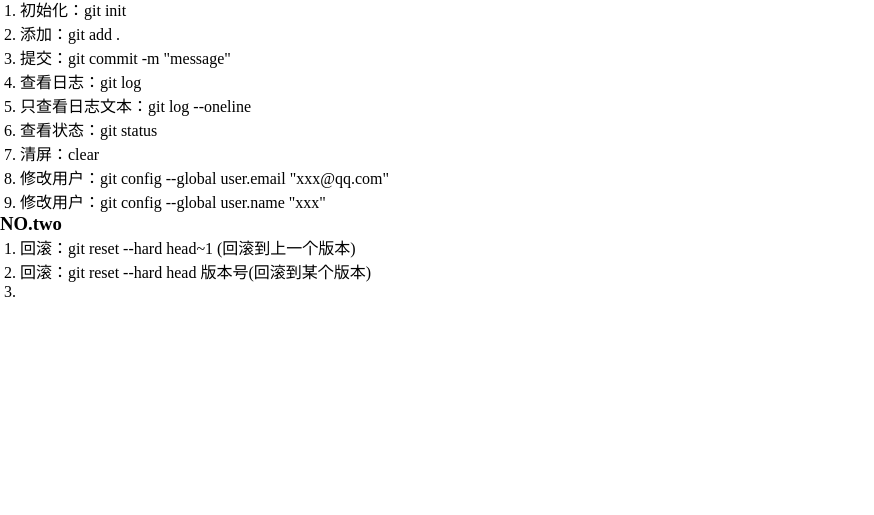
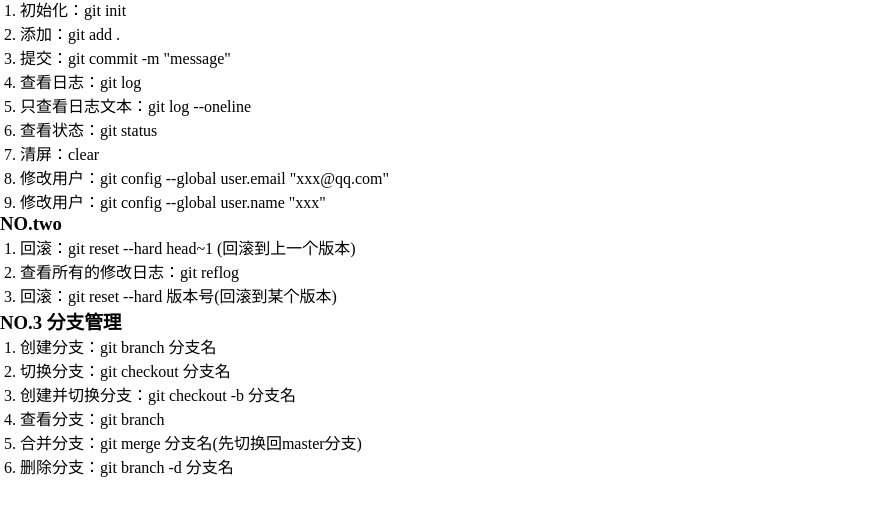
Before and after one commit to LIJING0906/GITstudy, a plain HTML site: page index.html in a window 1280 px wide. Shown: the part 71-586 px from the top of the page, without its empty margins (0-874 px from the left). Drawn offline with Linux system fonts and the light colour scheme.

Commit message:
添加分支管理

```diff
--- a/index.html
+++ b/index.html
@@ -25,8 +25,17 @@
     <h3>NO.two</h3>
     <ol>
         <li>回滚：git reset --hard head~1 (回滚到上一个版本)</li>
-        <li>回滚：git reset --hard head 版本号(回滚到某个版本)</li>
-        <li></li>
+        <li>查看所有的修改日志：git reflog</li>
+        <li>回滚：git reset --hard 版本号(回滚到某个版本)</li>
+    </ol>
+    <h3>NO.3 分支管理</h3>
+    <ol>
+        <li>创建分支：git branch 分支名</li>
+        <li>切换分支：git checkout 分支名</li>
+        <li>创建并切换分支：git checkout -b 分支名</li>
+        <li>查看分支：git branch</li>
+        <li>合并分支：git merge 分支名(先切换回master分支)</li>
+        <li>删除分支：git branch -d 分支名</li>
     </ol>
 </body>
 </html>
```
